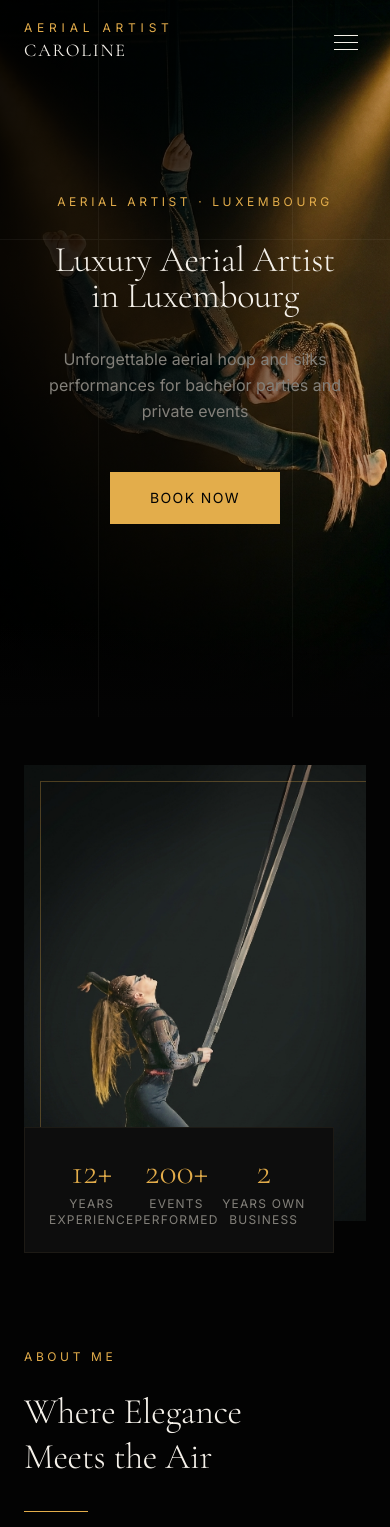
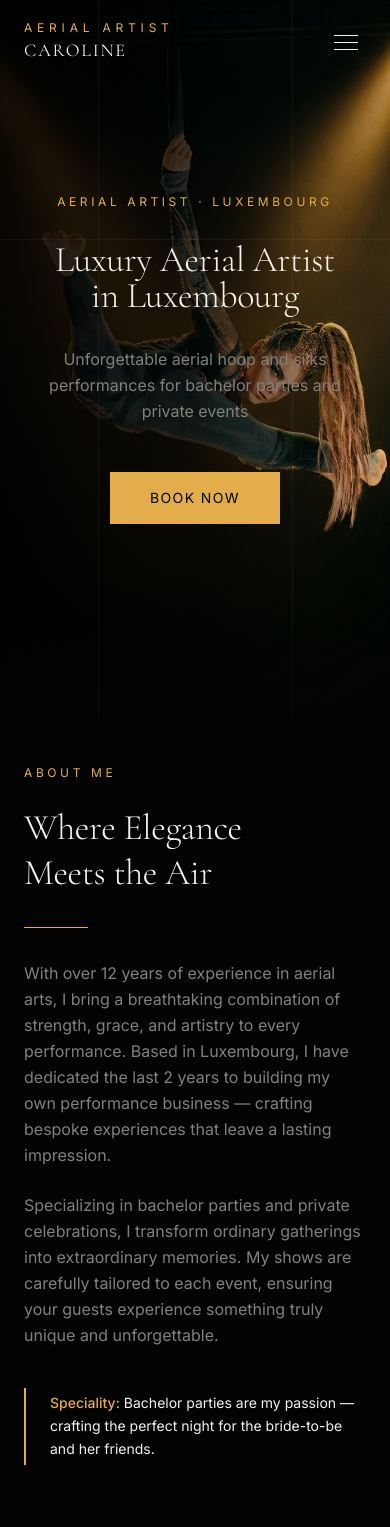
Before and after one commit to cykoravish/arial-hoop-arteng, a Next.js app: page / in a window 390 px wide. Shown: the top 1527 px of the page. Built offline with nearby package versions, Linux system fonts and the light colour scheme.

Commit message:
refactor About and TailoredServices components for consistency; update styles and improve layout

```diff
--- a/app/globals.css
+++ b/app/globals.css
@@ -29,6 +29,7 @@
   --gold-light: oklch(0.88 0.1 80);
   --gold-dark: oklch(0.6 0.12 75);
   --surface: oklch(0.13 0 0);
+  /* --surface-2: oklch(0.18 0 0); */
   --surface-raised: oklch(0.16 0 0);
   --sidebar: oklch(0.13 0 0);
   --sidebar-foreground: oklch(0.96 0.01 80);
--- a/components/about.tsx
+++ b/components/about.tsx
@@ -1,49 +1,59 @@
-"use client"
+"use client";
 
-import { useLanguage } from "@/lib/language-context"
-import Image from "next/image"
+import { useLanguage } from "@/lib/language-context";
+import Image from "next/image";
 
 export function About() {
-  const { t } = useLanguage()
+  const { t } = useLanguage();
 
   const stats = [
     { value: t.about.stat1Value, label: t.about.stat1Label },
     { value: t.about.stat2Value, label: t.about.stat2Label },
     { value: t.about.stat3Value, label: t.about.stat3Label },
-  ]
+  ];
 
   return (
-    <section id="about" className="pt-12 pb-20 md:py-36 px-6 bg-background" aria-labelledby="about-heading">
+    <section
+      id="about"
+      className="pt-12 pb-20 md:py-36 px-6 bg-background"
+      aria-labelledby="about-heading"
+    >
       <div className="max-w-7xl mx-auto">
         <div className="grid md:grid-cols-2 gap-16 lg:gap-24 items-center">
           {/* Image side */}
-          <div className="relative">
-            <div className="relative aspect-[3/4] overflow-hidden">
+          <div className="relative order-2 md:order-1">
+            <div className="relative h-[420px] md:h-auto md:aspect-[4/5] overflow-hidden">
               <Image
                 src="/images/about.jpg"
                 alt="Aerial hoop performer in an elegant pose"
                 fill
-                className="object-cover object-top"
+               className="object-cover object-center"
                 sizes="(max-width: 768px) 100vw, 50vw"
               />
               {/* Gold frame accent */}
               <div className="absolute -bottom-4 -right-4 w-full h-full border border-gold/30 pointer-events-none" />
             </div>
             {/* Stats overlay */}
-            <div className="absolute -bottom-8 left-0 right-8 md:right-0 md:left-8 bg-surface-raised border border-border p-6 flex justify-between">
+            <div className="mt-6 bg-surface-raised border border-border p-4 flex justify-between">
               {stats.map((stat) => (
-                <div key={stat.label} className="text-center">
-                  <p className="font-display text-4xl font-light text-gold">{stat.value}</p>
-                  <p className="font-body text-xs tracking-widest uppercase text-muted-foreground mt-1">{stat.label}</p>
+                <div key={stat.label} className="flex-1 text-center">
+                  <p className="font-display text-2xl md:text-4xl font-light text-gold">
+                    {stat.value}
+                  </p>
+                  <p className="font-body text-[10px] md:text-xs tracking-widest uppercase text-muted-foreground mt-1">
+                    {stat.label}
+                  </p>
                 </div>
               ))}
             </div>
           </div>
 
           {/* Content side */}
-          <div className="mt-16 md:mt-0">
+          <div className="mt-0 md:mt-0 order-1 md:order-2">
             {/* Section label */}
-            <p className="font-body text-xs tracking-[0.3em] uppercase text-gold mb-6">{t.about.label}</p>
+            <p className="font-body text-xs tracking-[0.3em] uppercase text-gold mb-6">
+              {t.about.label}
+            </p>
 
             <h2
               id="about-heading"
@@ -65,7 +75,9 @@ export function About() {
             {/* Bachelor party highlight */}
             <div className="border-l-2 border-gold pl-6 py-1">
               <p className="font-body text-sm text-foreground leading-relaxed">
-                <span className="text-gold font-medium">{t.about.specialityLabel}</span>{" "}
+                <span className="text-gold font-medium">
+                  {t.about.specialityLabel}
+                </span>{" "}
                 {t.about.specialityText}
               </p>
             </div>
@@ -73,5 +85,5 @@ export function About() {
         </div>
       </div>
     </section>
-  )
+  );
 }
--- a/components/tailored-services.tsx
+++ b/components/tailored-services.tsx
@@ -5,7 +5,7 @@ import { useLanguage } from "@/lib/language-context";
 export function TailoredServices() {
   const { t } = useLanguage();
   return (
-    <div className="max-w-2xl mx-auto text-center relative z-10">
+    <div className="max-w-2xl mx-auto text-center relative z-10 bg-background">
       {/* Top divider */}
       <div className="w-12 h-px bg-gold/60 mx-auto mb-12" />
 
```
Also changed, not shown: public/images/about.jpg.
